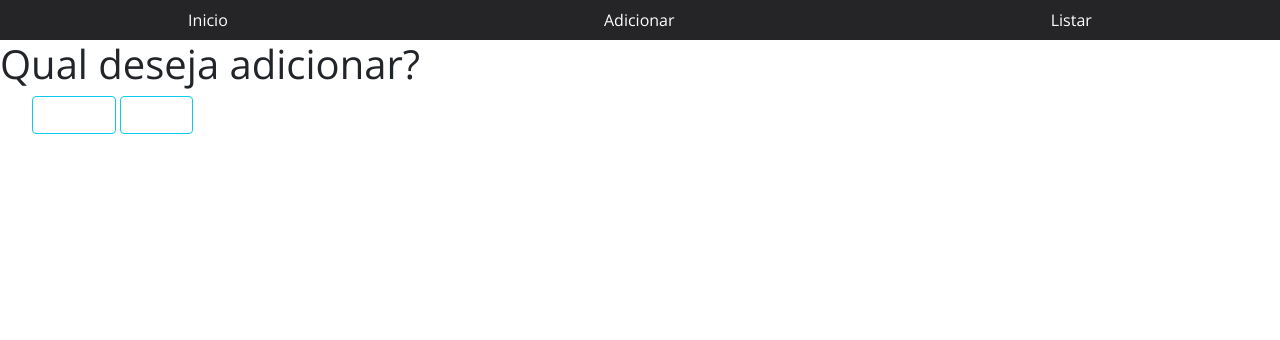
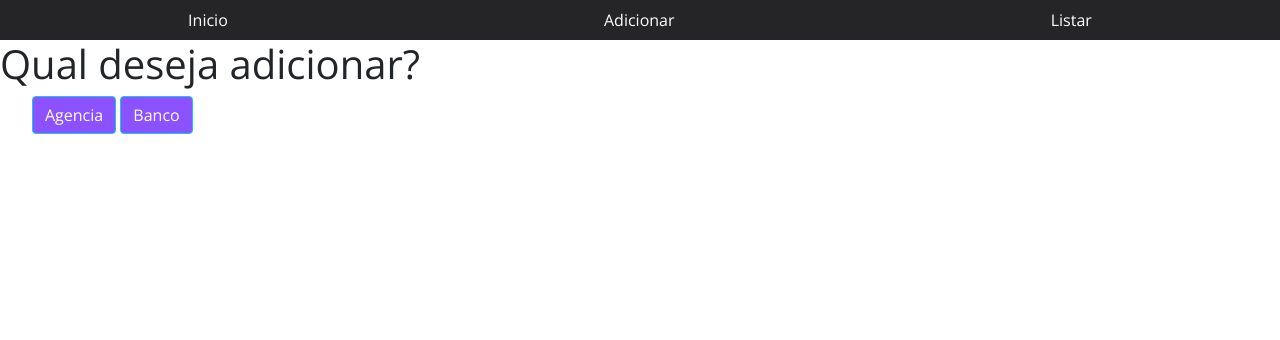
Before and after one commit to Davi-Ga/AplicativoWEB, a Django app: page /adicionar/ in a window 1280 px wide. Shown: the top 340 px of the page. Run offline with Django 4.2, Linux system fonts and the light colour scheme.

Commit message:
ajuste css

```diff
--- a/app/static/css/add.css
+++ b/app/static/css/add.css
@@ -1,4 +1,5 @@
 #main a {
     outline-color: #8c52ff;
     color: #FFF;
+    background-color: #8c52ff;
 }
```
